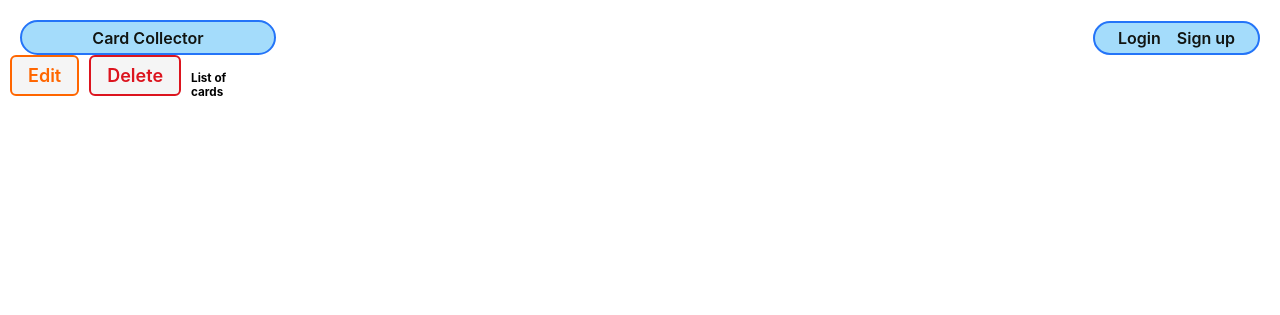
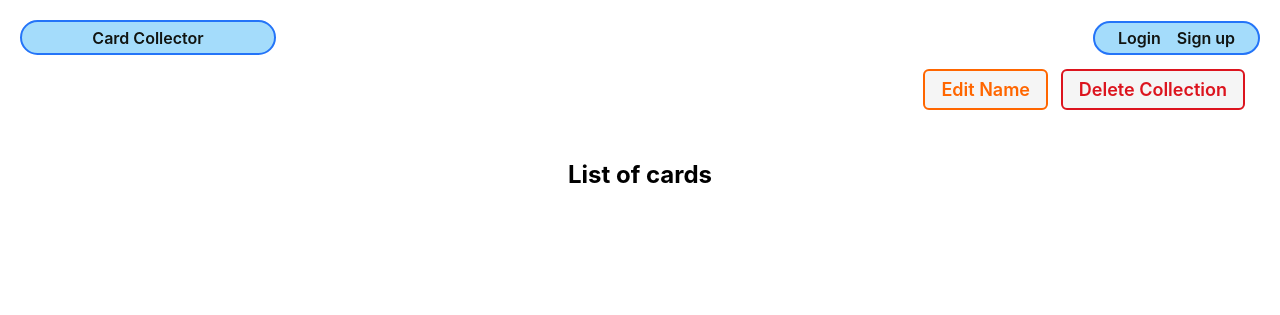
Before and after one commit to jallen105/django-crud-app-lab, a Django app: template my_app/templates/my_app/collection_detail.html in a window 1280 px wide. Shown: the top 315 px of the page. Run offline with Django 5.2, Linux system fonts and the light colour scheme; the template is opened without the code that fills it, so the values that code supplies are empty.

Commit message:
added styling to collection detail template.

```diff
--- a/my_app/static/css/collections/collection-detail.css
+++ b/my_app/static/css/collections/collection-detail.css
@@ -1,8 +1,18 @@
 main {
   display: flex;
+  flex-direction: column;
   align-items: flex-end;
   justify-content: flex-start;
   min-height: auto;
+}
+
+.collection-head {
+  padding: 15px;
+  height: 100%;
+  width: 100%;
+  display: flex;
+  justify-content: space-between;
+  align-items: center;
 }
 
 .card {
@@ -24,13 +34,41 @@ main {
   height: 100%;
 }
 
+.collection-list {
+    height: 100%;
+  width: 100%;
+  display: flex;
+  justify-content: start;
+  align-items: center;
+  flex-wrap: wrap;
+}
+
+.card-list {
+  height: 100%;
+  width: 100%;
+  display: flex;
+  justify-content: start;
+  align-items: center;
+  flex-wrap: wrap;
+}
+
+.list-container {
+  padding: 15px;
+  height: 100%;
+  width: 100%;
+  display: flex;
+  flex-direction: column;
+  align-items: center;
+  justify-content: center;
+}
+
 .card-content {
   padding: 15px;
   height: 100%;
   width: 100%;
   display: flex;
-  align-items: flex-end;
-  justify-content: flex-end;
+  align-items: center;
+  justify-content: center;
   flex-direction: column;
   color: var(--text-color);
 }
@@ -50,3 +88,8 @@ main {
   font-size: var(--font-reg);
   z-index: 1;
 }
+
+.add-card {
+  padding: 15px;
+  font-size: var(--font-reg);
+}
--- a/my_app/templates/my_app/collection_detail.html
+++ b/my_app/templates/my_app/collection_detail.html
@@ -5,24 +5,37 @@
 {% endblock %}
 {% block content %}
 
+<div class='collection-head'>
     <h2>{{ collection.name }}</h2>
-<a href="{% url "collection-update" collection.id %}" class="btn warn">Edit</a>
-<a href="{% url "collection-delete" collection.id %}" class="btn danger">Delete</a>
+    <div>
+        <a href="{% url "collection-update" collection.id %}" class="btn warn">Edit Name</a>
+        <a href="{% url "collection-delete" collection.id %}" class="btn danger">Delete Collection</a>
+    </div>
 
-<div>
-    <h3>List of cards</h3>
+</div>
+
+<div class="list-container">
+    <h2 class="card-list-title">List of cards</h2>
+    <div class="card-list">
     {% for card in card_list %}
+        <div class='add-card'>
             <p>{{ card.name }}</p>
             <form action="{% url "add-card" collection.id card.id %}" method='post' >
                 {% csrf_token %}
                 <button type='submit' class='btn submit'>Add</button>
             </form>
+        </div>
     {% endfor %}
     </div>
 
-<div class="card-content">
+</div>
+
+
+
+<div class="collection-list">
 {% for card in collection.cards.all %}
-    <div class="card-details">
+    <div class="card">
+        <div class='card-content'>
             <h1>{{ card.name }}</h1>
             <p>{{ card.oracle_text }}</p>
             <p>{{ card.power}} / {{ card.toughness }}</p>
@@ -32,8 +45,8 @@
                 <button type='submit' class='btn danger'>X</button>
             </form>
         </div>
+
+    </div>
 {% endfor %}
 </div>
-
-
 {% endblock %}
```
Lines whose indentation alone changed are shown as unchanged.
